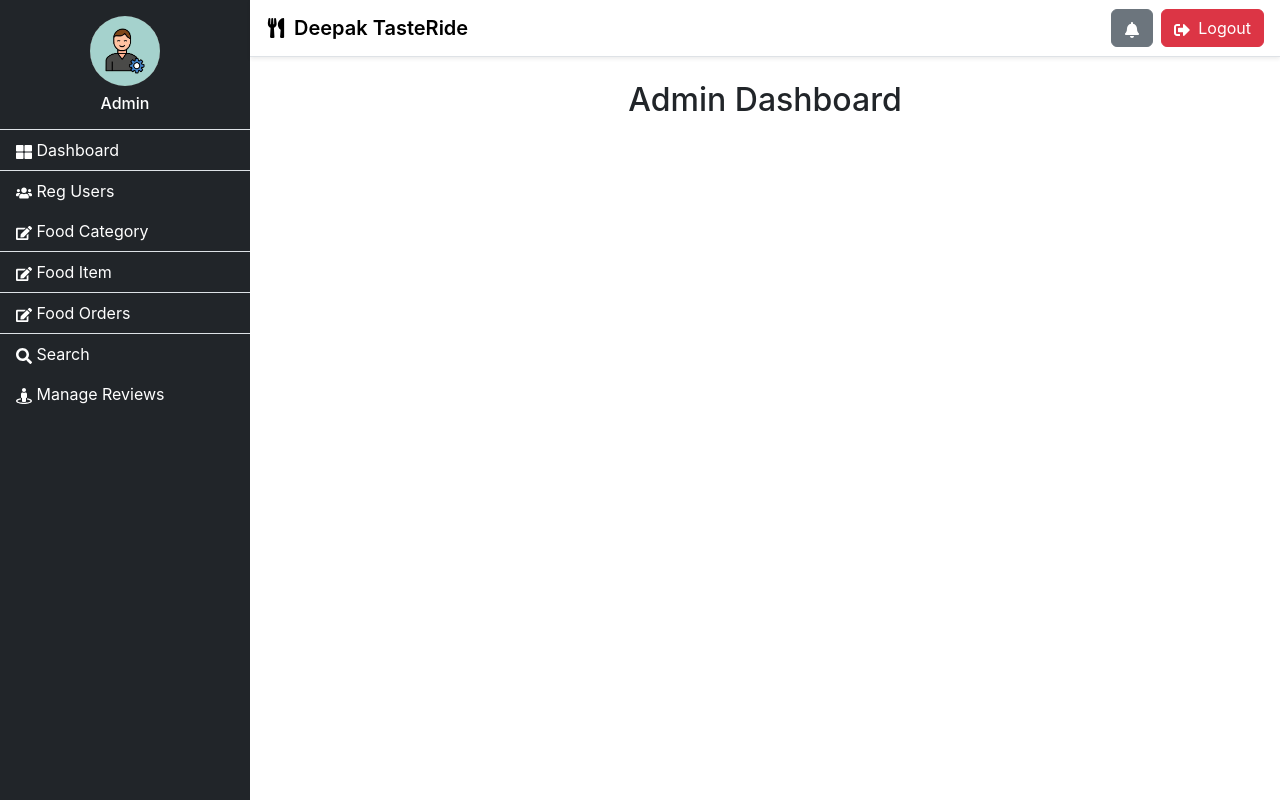
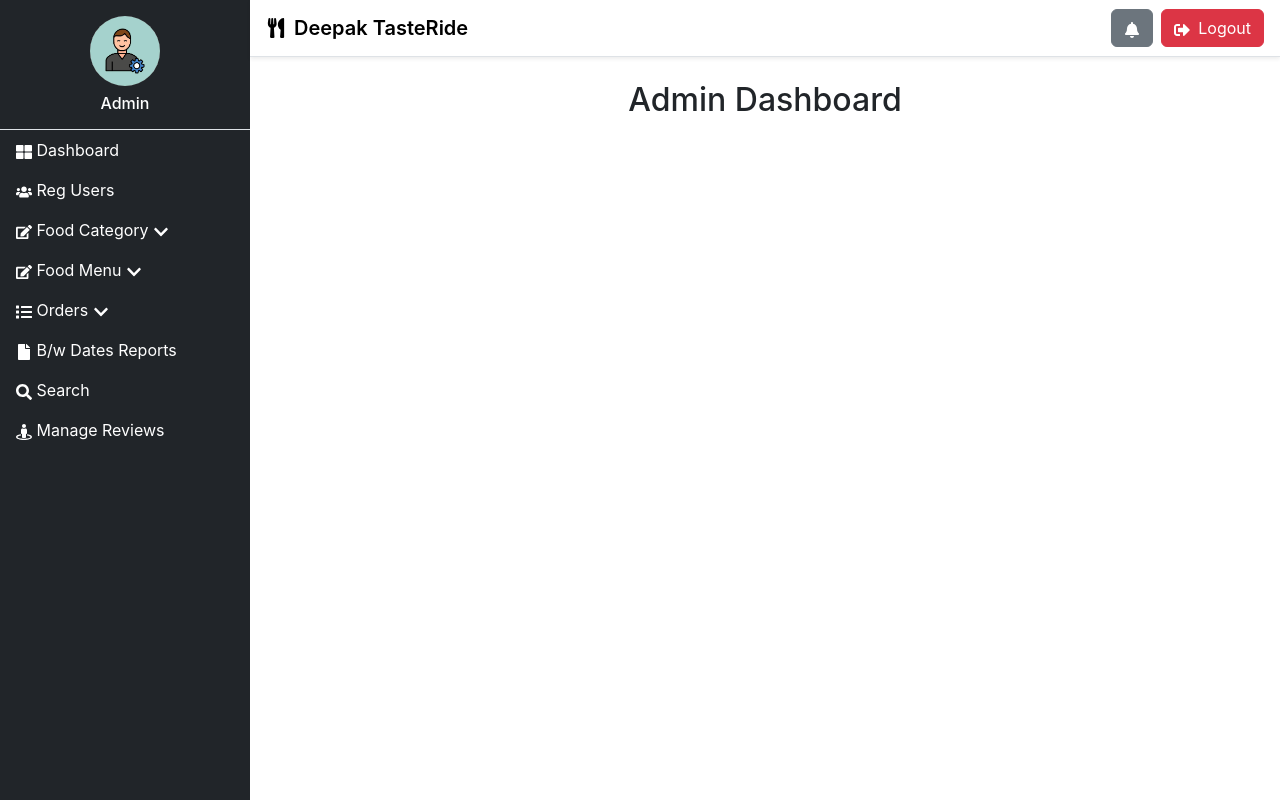
Before and after one commit to deepakmaharana278/Food-Ordering-System, a React (Create React App) app in the folder frontend/: page /admin-dashboard in a window 1280 px wide. Built offline with nearby package versions, Linux system fonts and the light colour scheme.

Commit message:
admin Logout or styling of Admin Sidebar

```diff
--- a/frontend/src/components/AdminHeader.js
+++ b/frontend/src/components/AdminHeader.js
@@ -1,7 +1,16 @@
-import React from 'react';
+import React, { useState } from 'react';
 import { FaBars, FaBell, FaSignOutAlt, FaUtensils } from 'react-icons/fa';
+import { useNavigate } from 'react-router-dom';
 
 const AdminHeader = () => {
+
+  const navigate = useNavigate();
+
+  const handleLogout = () => {
+    localStorage.removeItem("adminUser")
+    navigate("/admin-login")
+  }
+
   return (
     <nav className='navbar navbar-expand-lg navbar-light bg-white border-bottom px-3 shadow-sm'>
       <span className='navbar-brand fw-semibold d-flex align-items-center'>
@@ -18,7 +27,7 @@ const AdminHeader = () => {
             </button>
           </li>
           <li className='nav-item'>
-            <button className='btn btn-danger'>
+            <button onClick={handleLogout} className='btn btn-danger'>
               <FaSignOutAlt className='me-1'/> Logout
             </button>
           </li>
--- a/frontend/src/components/AdminSidebar.js
+++ b/frontend/src/components/AdminSidebar.js
@@ -1,6 +1,6 @@
 import React, { useState } from "react";
 import { Link } from "react-router-dom";
-import { FaEdit, FaSearch, FaStreetView, FaThLarge, FaUsers } from 'react-icons/fa'
+import { FaChevronDown, FaChevronUp, FaEdit, FaFile, FaList, FaSearch, FaStreetView, FaThLarge, FaUsers } from 'react-icons/fa'
 
 const AdminSidebar = () => {
 
@@ -22,7 +22,7 @@ const AdminSidebar = () => {
       </div>
 
       <div className="list-group list-group-flush">
-        <Link className="list-group-item list-group-item-action bg-dark text-white">
+        <Link className="list-group-item list-group-item-action bg-dark text-white border-0">
           <FaThLarge/> Dashboard
         </Link>
 
@@ -33,54 +33,80 @@ const AdminSidebar = () => {
         </Link>
       </div>
 
-      <button onClick={()=>toggleMenu('category')} className="list-group-item list-group-item-action bg-dark text-white">
-        <FaEdit/> Food Category
+      <button onClick={()=>toggleMenu('category')} className="list-group-item list-group-item-action bg-dark text-white border-0">
+          <FaEdit /> Food Category {openMenus.category ? <FaChevronUp /> : <FaChevronDown />}
       </button>
 
         {openMenus.category && (
         <div className="ps-4">
-          <Link className="list-group-item list-group-item-action bg-dark text-white">
+          <Link className="list-group-item list-group-item-action bg-dark text-white border-0">
             Add Category
         </Link>
 
-        <Link className="list-group-item list-group-item-action  bg-dark text-white">
+        <Link className="list-group-item list-group-item-action  bg-dark text-white border-0">
           Manage Category
         </Link>
       </div>
       )}
 
-      <button onClick={()=>toggleMenu('food')}  className="list-group-item list-group-item-action bg-dark text-white">
-        <FaEdit/> Food Item
+      <button onClick={()=>toggleMenu('food')}  className="list-group-item list-group-item-action bg-dark text-white border-0">
+        <FaEdit/> Food Menu {openMenus.food ? <FaChevronUp /> : <FaChevronDown />}
       </button>
 
         {openMenus.food && (
         <div className="ps-4">
-          <Link className="list-group-item list-group-item-action bg-dark text-white">
-            Add Food Item
+          <Link className="list-group-item list-group-item-action bg-dark text-white border-0">
+            Add Food
         </Link>
 
-        <Link className="list-group-item list-group-item-action  bg-dark text-white">
-          Manage Food Item
+        <Link className="list-group-item list-group-item-action  bg-dark text-white border-0">
+          Manage Food
         </Link>
         </div>
         )}
 
 
-      <button onClick={()=>toggleMenu('order')}  className="list-group-item list-group-item-action bg-dark text-white">
-        <FaEdit/> Food Orders
+      <button onClick={()=>toggleMenu('order')}  className="list-group-item list-group-item-action bg-dark text-white border-0">
+        <FaList/> Orders {openMenus.order ? <FaChevronUp /> : <FaChevronDown />}
       </button>
 
         {openMenus.order && (
         <div className="ps-4">
-          <Link className="list-group-item list-group-item-action bg-dark text-white">
-            New Orders
+          <Link className="list-group-item list-group-item-action bg-dark text-white border-0">
+            Not Confirmed
         </Link>
 
-        <Link className="list-group-item list-group-item-action  bg-dark text-white">
-          Confirm Order
+        <Link className="list-group-item list-group-item-action  bg-dark text-white border-0">
+          Confirmed
+        </Link>
+
+        <Link className="list-group-item list-group-item-action  bg-dark text-white border-0">
+          Being Prepared
+        </Link>
+
+        <Link className="list-group-item list-group-item-action  bg-dark text-white border-0">
+          Food Pickup
+        </Link>
+
+        <Link className="list-group-item list-group-item-action  bg-dark text-white border-0">
+          Delivered
+        </Link>
+
+        <Link className="list-group-item list-group-item-action  bg-dark text-white border-0">
+          Cancelled
+        </Link>
+
+        <Link className="list-group-item list-group-item-action  bg-dark text-white border-0">
+          All Orders
         </Link>
         </div>
         )}
+
+      <div className="list-group list-group-flush">
+        <Link className="list-group-item list-group-item-action bg-dark text-white">
+          <FaFile/> B/w Dates Reports
+        </Link>
+      </div>
 
       <div className="list-group list-group-flush">
         <Link className="list-group-item list-group-item-action bg-dark text-white">
--- a/frontend/src/pages/AdminLogin.js
+++ b/frontend/src/pages/AdminLogin.js
@@ -22,6 +22,7 @@ const AdminLogin = () => {
 
     if (response.status === 200) {
       toast.success(data.message);
+      localStorage.setItem("adminUser", username);
       setTimeout(() => {
         window.location.href = 'admin-dashboard';
       },2000)
```
